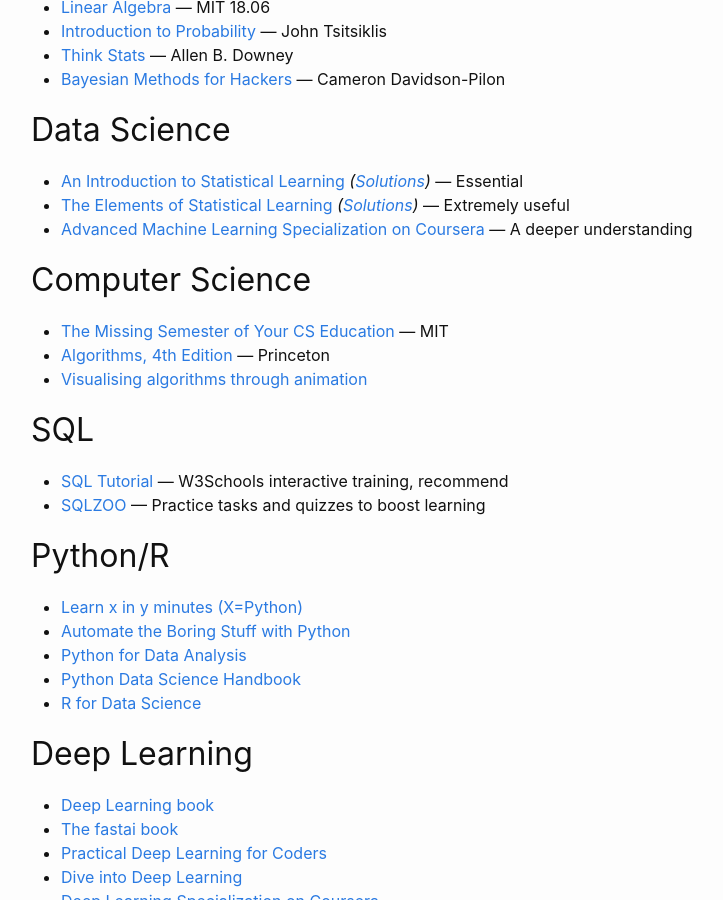
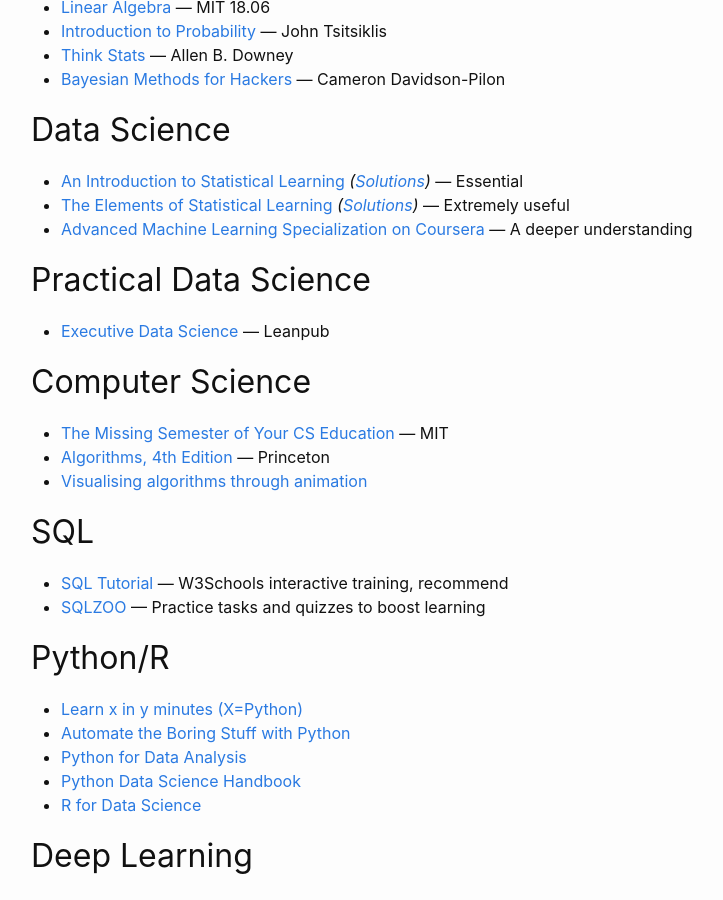
Before and after one commit to qiaohuang/qiaohuang.github.io, a Jekyll site: the page built from projects/_posts/2020-10-19-my-learning-resources.markdown, in a window 1280 px wide and 900 px high, scrolled down 445 px. Shown: the whole window, without its empty margins (239-962 px from the left). Built offline with Jekyll 4.4.1, drawn with Linux system fonts in a browser that asks for light colours; nearby versions of some CDN libraries.

Commit message:
Update resources

```diff
--- a/projects/_posts/2020-10-19-my-learning-resources.markdown
+++ b/projects/_posts/2020-10-19-my-learning-resources.markdown
@@ -26,6 +26,10 @@
 - [The Elements of Statistical Learning](https://web.stanford.edu/~hastie/ElemStatLearn/)
 _([Solutions](https://waxworksmath.com/Authors/G_M/Hastie/WriteUp/Weatherwax_Epstein_Hastie_Solution_Manual.pdf))_ — Extremely useful
 - [Advanced Machine Learning Specialization on Coursera](https://www.coursera.org/specializations/aml) — A deeper understanding
+
+## Practical Data Science
+
+- [Executive Data Science](https://leanpub.com/eds) — Leanpub
 
 ## Computer Science
 
```
